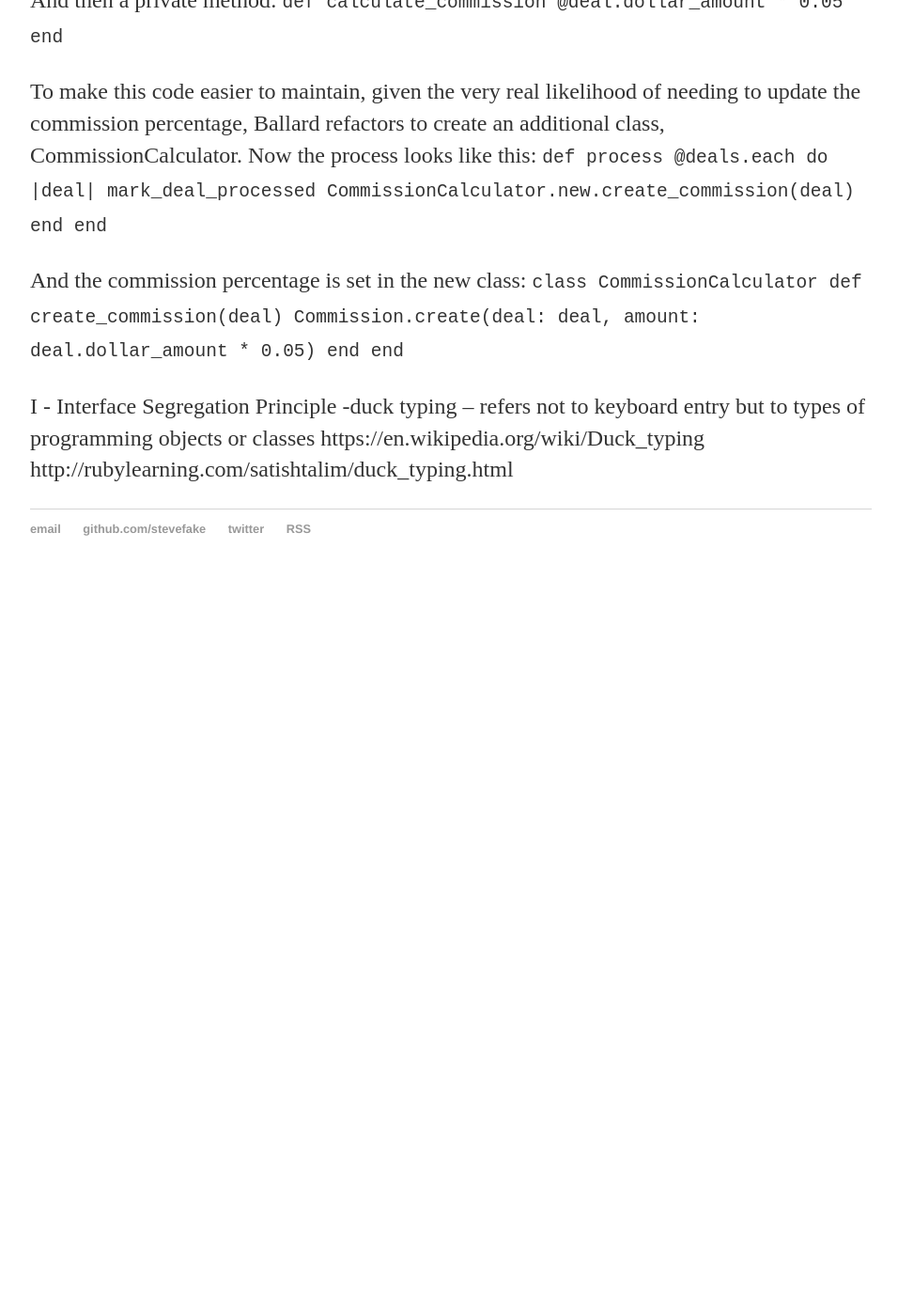
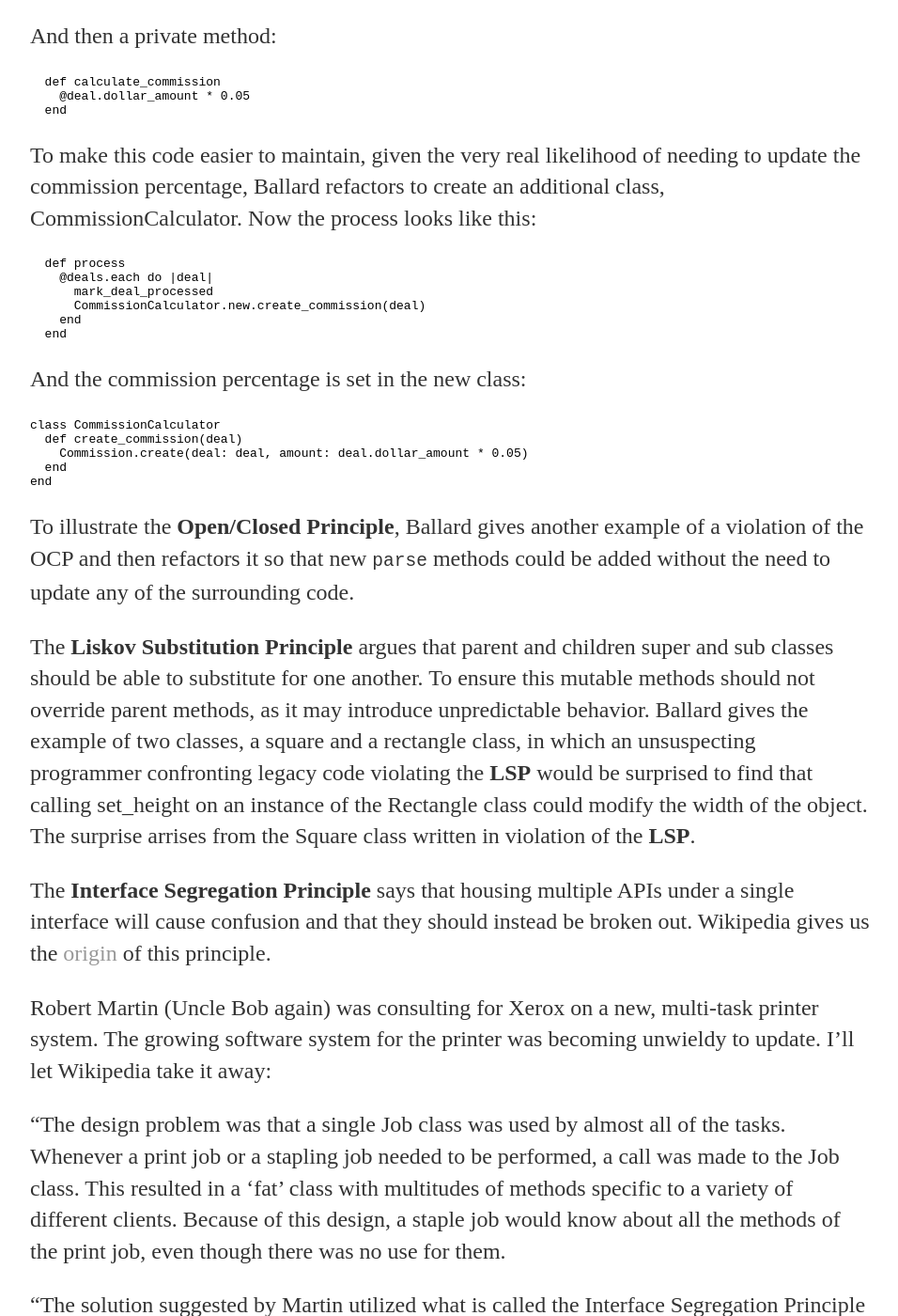
Before and after one commit to stevefake/stevefake.github.io, a Jekyll site: the page built from _posts/2016-04-23-SOLID-principles.md, in a window 1280 px wide and 1400 px high, scrolled down 1087 px. Shown: the whole window at 94% size, without its empty margins (160-1116 px from the left). Built offline with Jekyll 4.4.1, drawn with Linux system fonts in a browser that asks for light colours; before the commit the page ends 1717 px from its top, so only the background shows below that; some of the changed text lies outside the part shown.

Commit message:
update SOLID post

````diff
--- a/_posts/2016-04-23-SOLID-principles.md
+++ b/_posts/2016-04-23-SOLID-principles.md
@@ -18,51 +18,96 @@
 
 The acronym can be broken down as follows (borrowed from [Wikipedia](https://en.wikipedia.org/wiki/SOLID_(object-oriented_design))):
 
-S - Single Responsibility Principle (SRP)
+**S - Single Responsibility Principle (SRP)**
   a class should have only a single responsibility (i.e. only one potential change in the software's specification should be able to affect the specification of the class)
-O - Open/Closed Principle (OCP)
+**O - Open/Closed Principle (OCP)**
   “software entities … should be open for extension, but closed for modification.”
-L - Liskov Substitution Principle (LSP)
+**L - Liskov Substitution Principle (LSP)**
   “objects in a program should be replaceable with instances of their subtypes without altering the correctness of that program.” See also design by contract.
-I - Interface Segregation Principle (ISP)
+**I - Interface Segregation Principle (ISP)**
   “many client-specific interfaces are better than one general-purpose interface.”
-D - Dependency Inversion Principle (DIP)
+**D - Dependency Inversion Principle (DIP)**
   one should “Depend upon Abstractions. Do not depend upon concretions.”
 
-To illustrate the Single Responsibility Principle, Ballard presents some example
+To illustrate the **Single Responsibility Principle**, Ballard presents some example
 code with a single class, DealProcessor. I will only excerpt the relevant
 portions here (for the full example visit the Thoughbot link above). There is a:
-``def process
+
+```
+  def process
     @deals.each do |deal|
       Commission.create(deal: deal, amount: calculate_commission)
       mark_deal_processed
     end
-  end``
+  end
+```
 
 And then a private method:
-``  def calculate_commission
+
+```
+  def calculate_commission
     @deal.dollar_amount * 0.05
-  end``
+  end
+```
 
 To make this code easier to maintain, given the very real likelihood of needing
 to update the commission percentage, Ballard refactors to create an additional
 class, CommissionCalculator. Now the process looks like this:
-``  def process
+
+```
+  def process
     @deals.each do |deal|
       mark_deal_processed
       CommissionCalculator.new.create_commission(deal)
     end
-  end``
+  end
+```
 
 And the commission percentage is set in the new class:
-``class CommissionCalculator
+
+```
+class CommissionCalculator
   def create_commission(deal)
     Commission.create(deal: deal, amount: deal.dollar_amount * 0.05)
   end
-end``
+end
+```
 
-I - Interface Segregation Principle
-  -duck typing
-    -- refers not to keyboard entry but to types of programming objects or classes
-      https://en.wikipedia.org/wiki/Duck_typing
-      http://rubylearning.com/satishtalim/duck_typing.html
+To illustrate the **Open/Closed Principle**, Ballard gives another example of a
+violation of the OCP and then refactors it so that new `parse` methods could be
+added without the need to update any of the surrounding code.
+
+The **Liskov Substitution Principle** argues that parent and children super and
+sub classes should be able to substitute for one another. To ensure this mutable
+methods should not override parent methods, as it may introduce unpredictable
+behavior. Ballard gives the example of two classes, a square and a rectangle
+class, in which an unsuspecting programmer confronting legacy code violating the
+**LSP** would be surprised to find that calling set_height on an instance of the
+Rectangle class could modify the width of the object. The surprise arrises from
+the Square class written in violation of the **LSP**.
+
+The **Interface Segregation Principle** says that housing multiple APIs under a
+single interface will cause confusion and that they should instead be broken out.
+Wikipedia gives us the [origin](https://en.wikipedia.org/wiki/Interface_segregation_principle)
+ of this principle.
+
+Robert Martin (Uncle Bob again) was consulting for Xerox on a new, multi-task printer
+system. The growing software system for the printer was becoming unwieldy to update.
+I'll let Wikipedia take it away:
+
+"The design problem was that a single Job class was used by almost all of the tasks. Whenever a print job or a stapling job needed to be performed, a call was made to the Job class. This resulted in a 'fat' class with multitudes of methods specific to a variety of different clients. Because of this design, a staple job would know about all the methods of the print job, even though there was no use for them.
+
+"The solution suggested by Martin utilized what is called the Interface Segregation Principle today. Applied to the Xerox software, an interface layer between the Job class and its clients was added using the Dependency Inversion Principle. Instead of having one large Job class, a Staple Job interface or a Print Job interface was created that would be used by the Staple or Print classes, respectively, calling methods of the Job class. Therefore, one interface was created for each job type, which were all implemented by the Job class."
+
+As an aside, Ballard references duck typing in discussing **ISP**. [Duck typing](https://en.wikipedia.org/wiki/Duck_typing) refers not to keyboard entry
+but to types of programming objects (i.e. categorization). In the Ruby language,
+the focus is more on what an object's capabilities are than on its class. To [quote](http://rubylearning.com/satishtalim/duck_typing.html), "Duck Typing
+means an object type is defined by what it can do, not by what it is."
+
+The **Dependency Inversion Principle** states that in object-oriented design,
+[both](https://en.wikipedia.org/wiki/Dependency_inversion_principle) high and
+low-level modules should depend on the same abstractions. Ballard returns to the
+parser example and refactors it to meet the **DIP**. "This decouples our
+high-level functionality from low-level implementation details and allows us to
+easily modify what those low-level implementation details are. Having to write a
+separate usage file parser per file type would require lots of unnecessary duplication."
````
